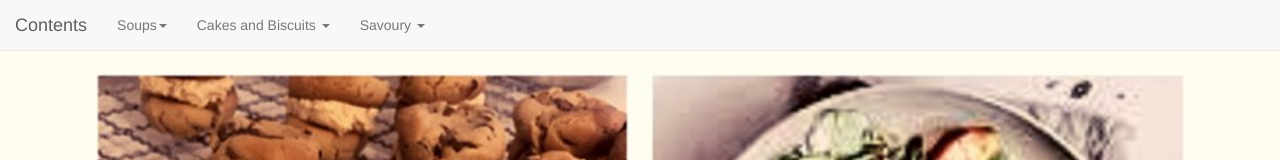
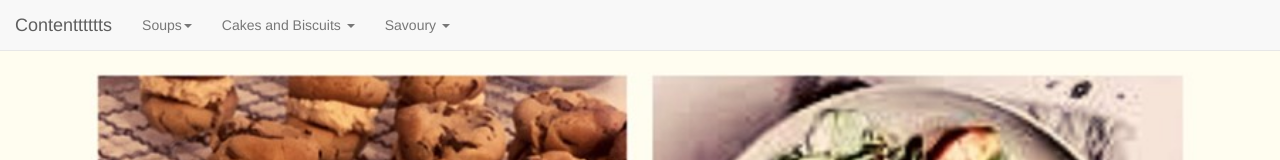
Before and after one commit to BenHeard/discookbook, a plain HTML site: page index.html in a window 1280 px wide. Shown: the top 160 px of the page. Drawn offline with nearby package versions, Linux system fonts and the light colour scheme.

Commit message:
Update index.html

```diff
--- a/index.html
+++ b/index.html
@@ -25,7 +25,7 @@
               <span class="icon-bar"></span>
               <span class="icon-bar"></span>
             </button>
-            <a class="navbar-brand" href="#">Contents</a>
+            <a class="navbar-brand" href="#">Contentttttts</a>
           </div>
           <div class="collapse navbar-collapse" id="myNavbar">
             <ul class="nav navbar-nav">
```
